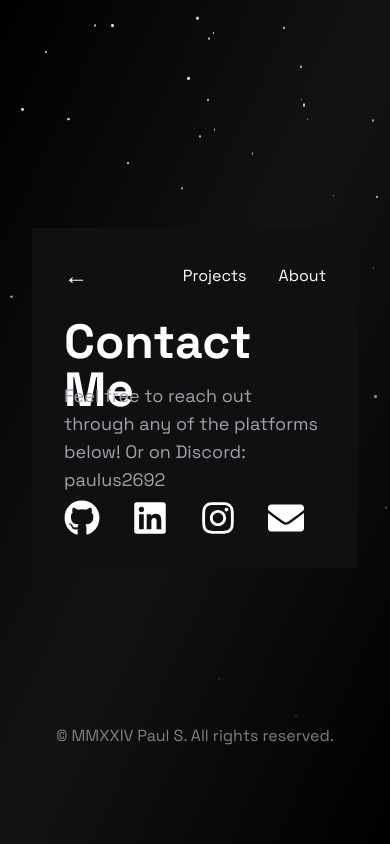
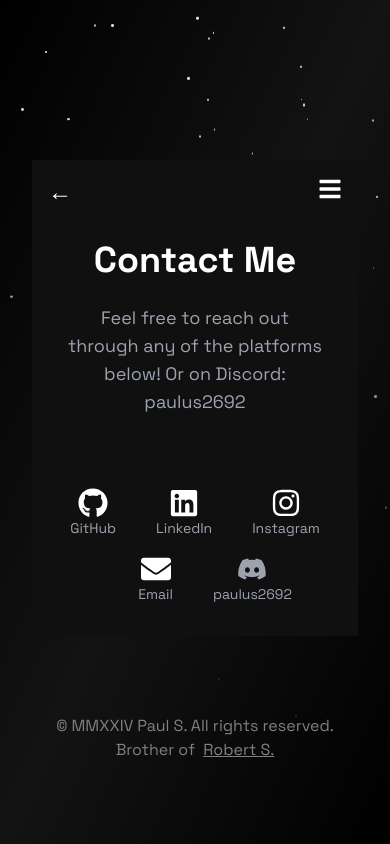
Before and after one commit to Taxanehh/website, a Next.js app: page /contact in a window 390 px wide. Built offline with nearby package versions, Linux system fonts and the light colour scheme.

Commit message:
Responsive

```diff
--- a/app/components/about.jsx
+++ b/app/components/about.jsx
@@ -1,10 +1,12 @@
 import React, { useState } from 'react';
 import { motion, AnimatePresence } from 'framer-motion';
 import { useRouter } from 'next/navigation';
+import { FaBars, FaTimes } from 'react-icons/fa';
 
 export default function About() {
   const router = useRouter();
   const [isLeaving, setIsLeaving] = useState(false);
+  const [isMenuOpen, setIsMenuOpen] = useState(false);
 
   const handleNavigation = (url) => {
     setIsLeaving(true);
@@ -13,24 +15,34 @@ export default function About() {
     }, 1000);
   };
 
+  const toggleMenu = () => {
+    setIsMenuOpen((prev) => !prev);
+  };
+
   return (
     <AnimatePresence>
       {!isLeaving && (
         <motion.div
-          className="min-h-screen bg-[#101010] text-white px-8 sm:px-12 lg:px-24 xl:px-32 py-8"
+          className="min-h-screen bg-[#101010] text-white px-4 sm:px-8 lg:px-16 xl:px-24 py-4"
           initial={{ opacity: 0 }}
           animate={{ opacity: 1, transition: { duration: 1 } }}
           exit={{ opacity: 0, transition: { duration: 1 } }}
         >
           {/* Back button and Projects/Contact links */}
-          <header className="flex justify-between items-center mb-16">
+          <header className="flex justify-between items-center mb-8">
             <motion.a
               onClick={() => handleNavigation('/')}
               className="text-white text-2xl hover:text-gray-300 cursor-pointer transition"
             >
               ←
             </motion.a>
-            <nav className="space-x-8">
+            {/* Hamburger Icon */}
+            <div className="block sm:hidden">
+              <button onClick={toggleMenu} className="text-white text-2xl">
+                {isMenuOpen ? <FaTimes /> : <FaBars />}
+              </button>
+            </div>
+            <nav className="hidden sm:flex space-x-4">
               <motion.a
                 onClick={() => handleNavigation('/projects')}
                 className="hover:text-gray-300 cursor-pointer transition"
@@ -45,6 +57,38 @@ export default function About() {
               </motion.a>
             </nav>
           </header>
+
+          {/* Mobile Menu */}
+          <AnimatePresence>
+            {isMenuOpen && (
+              <motion.div
+                className="fixed inset-0 z-10 bg-[#101010] bg-opacity-90 flex flex-col items-center justify-center"
+                initial={{ opacity: 0 }}
+                animate={{ opacity: 1, transition: { duration: 0.3 } }}
+                exit={{ opacity: 0, transition: { duration: 0.3 } }}
+              >
+                {/* Close Button */}
+                <button
+                  onClick={toggleMenu}
+                  className="absolute top-4 right-4 text-white text-2xl"
+                >
+                  <FaTimes />
+                </button>
+                <motion.a
+                  onClick={() => { handleNavigation('/projects'); setIsMenuOpen(false); }}
+                  className="text-white text-2xl hover:text-gray-300 mb-4"
+                >
+                  Projects
+                </motion.a>
+                <motion.a
+                  onClick={() => { handleNavigation('/contact'); setIsMenuOpen(false); }}
+                  className="text-white text-2xl hover:text-gray-300 mb-4"
+                >
+                  Contact
+                </motion.a>
+              </motion.div>
+            )}
+          </AnimatePresence>
 
           {/* Main content */}
           <main>
--- a/app/components/contact.jsx
+++ b/app/components/contact.jsx
@@ -1,11 +1,12 @@
 import React, { useState } from 'react';
 import { motion, AnimatePresence } from 'framer-motion';
 import { useRouter } from 'next/navigation';
-import { FaGithub, FaLinkedin, FaInstagram, FaEnvelope } from 'react-icons/fa';
+import { FaGithub, FaLinkedin, FaInstagram, FaEnvelope, FaDiscord, FaBars, FaTimes } from 'react-icons/fa';
 
 export default function Contact() {
   const router = useRouter();
   const [isLeaving, setIsLeaving] = useState(false);
+  const [isMenuOpen, setIsMenuOpen] = useState(false);
 
   const handleNavigation = (url) => {
     setIsLeaving(true);
@@ -14,24 +15,34 @@ export default function Contact() {
     }, 1000);
   };
 
+  const toggleMenu = () => {
+    setIsMenuOpen((prev) => !prev);
+  };
+
   return (
     <AnimatePresence>
       {!isLeaving && (
         <motion.div
-          className="min-h- bg-[#101010] text-white px-8 sm:px-12 lg:px-24 xl:px-32 py-8"
+          className="bg-[#101010] text-white px-4 sm:px-8 lg:px-16 xl:px-24 py-4"
           initial={{ opacity: 0 }}
           animate={{ opacity: 1, transition: { duration: 1 } }}
           exit={{ opacity: 0, transition: { duration: 1 } }}
         >
-          {/* Back button and About/Projects links */}
-          <header className="flex justify-between items-center mb-16">
+          {/* Header with hamburger menu */}
+          <header className="flex justify-between items-center mb-8">
             <motion.a
               onClick={() => handleNavigation('/')}
               className="text-white text-2xl hover:text-gray-300 cursor-pointer transition"
             >
               ←
             </motion.a>
-            <nav className="space-x-8">
+            {/* Hamburger Icon */}
+            <div className="block sm:hidden">
+              <button onClick={toggleMenu} className="text-white text-2xl">
+                {isMenuOpen ? <FaTimes /> : <FaBars />}
+              </button>
+            </div>
+            <nav className="hidden sm:flex space-x-4">
               <motion.a
                 onClick={() => handleNavigation('/projects')}
                 className="hover:text-gray-300 cursor-pointer transition"
@@ -47,10 +58,42 @@ export default function Contact() {
             </nav>
           </header>
 
+          {/* Mobile Menu */}
+          <AnimatePresence>
+            {isMenuOpen && (
+              <motion.div
+                className="fixed inset-0 z-10 bg-[#101010] bg-opacity-90 flex flex-col items-center justify-center"
+                initial={{ opacity: 0 }}
+                animate={{ opacity: 1, transition: { duration: 0.3 } }}
+                exit={{ opacity: 0, transition: { duration: 0.3 } }}
+              >
+                {/* Close Button */}
+                <button
+                  onClick={toggleMenu}
+                  className="absolute top-4 right-4 text-white text-2xl"
+                >
+                  <FaTimes />
+                </button>
+                <motion.a
+                  onClick={() => { handleNavigation('/projects'); setIsMenuOpen(false); }}
+                  className="text-white text-2xl hover:text-gray-300 mb-4"
+                >
+                  Projects
+                </motion.a>
+                <motion.a
+                  onClick={() => { handleNavigation('/about'); setIsMenuOpen(false); }}
+                  className="text-white text-2xl hover:text-gray-300 mb-4"
+                >
+                  About
+                </motion.a>
+              </motion.div>
+            )}
+          </AnimatePresence>
+
           {/* Main content */}
-          <main>
+          <main className="flex flex-col items-center">
             <motion.h1
-              className="text-5xl font-bold mb-8 grid grid-rows-[20px_1fr_20px] items-center justify-items-center"
+              className="text-4xl sm:text-5xl font-bold mb-2 text-center"
               initial={{ opacity: 0, y: 30 }}
               animate={{ opacity: 1, y: 0, transition: { duration: 1, delay: 0.3 } }}
             >
@@ -58,7 +101,7 @@ export default function Contact() {
             </motion.h1>
 
             <motion.p
-              className="text-lg text-gray-400 mb-8 grid grid-rows-[20px_1fr_20px] items-center justify-items-center"
+              className="text-lg text-gray-400 mb-6 text-center px-4 py-4"
               initial={{ opacity: 0, y: 30 }}
               animate={{ opacity: 1, y: 0, transition: { duration: 1, delay: 0.6 } }}
             >
@@ -67,26 +110,47 @@ export default function Contact() {
 
             {/* Icons and Links */}
             <motion.div
-              className="flex space-x-8 text-4xl flex-grow flex row-start-2 items-center sm:items-start relative z-10"
+              className="flex flex-wrap justify-center items-center space-x-10 py-4"
               initial={{ opacity: 0, y: 30 }}
               animate={{ opacity: 1, y: 0, transition: { duration: 1, delay: 0.9 } }}
             >
               {/* GitHub */}
-              <a href="https://github.com/Taxanehh" target="_blank" className="hover:text-gray-300 transition">
+              <div className="flex flex-col items-center">
+                <a href="https://github.com/Taxanehh" target="_blank" rel="noopener noreferrer" className="hover:text-gray-300 transition text-3xl pt-4">
                   <FaGithub />
                 </a>
+                <p className="text-gray-400 text-sm">GitHub</p>
+              </div>
+
               {/* LinkedIn */}
-              <a href="https://www.linkedin.com/in/paul-stokreef/" target="_blank" className="hover:text-gray-300 transition">
+              <div className="flex flex-col items-center">
+                <a href="https://www.linkedin.com/in/paul-stokreef/" target="_blank" rel="noopener noreferrer" className="hover:text-gray-300 transition text-3xl pt-4">
                   <FaLinkedin />
                 </a>
+                <p className="text-gray-400 text-sm">LinkedIn</p>
+              </div>
+
               {/* Instagram */}
-              <a href="https://www.instagram.com/paul.stokreef/" target="_blank" className="hover:text-gray-300 transition">
+              <div className="flex flex-col items-center">
+                <a href="https://www.instagram.com/paul.stokreef/" target="_blank" rel="noopener noreferrer" className="hover:text-gray-300 transition text-3xl pt-4">
                   <FaInstagram />
                 </a>
+                <p className="text-gray-400 text-sm">Instagram</p>
+              </div>
+
               {/* Email */}
-              <a href="mailto:paul.stokreef@gmail.com" target="_blank" className="hover:text-gray-300 transition">
+              <div className="flex flex-col items-center">
+                <a href="mailto:paul.stokreef@gmail.com" target="_blank" rel="noopener noreferrer" className="hover:text-gray-300 transition text-3xl pt-4">
                   <FaEnvelope />
                 </a>
+                <p className="text-gray-400 text-sm">Email</p>
+              </div>
+
+              {/* Discord (non-clickable) */}
+              <div className="flex flex-col items-center pt-4">
+                <FaDiscord className="text-3xl text-gray-400 " />
+                <p className="text-gray-400 text-sm">paulus2692</p>
+              </div>
             </motion.div>
           </main>
         </motion.div>
--- a/app/components/footer.jsx
+++ b/app/components/footer.jsx
@@ -37,10 +37,19 @@ const Footer = () => {
         <motion.footer
             initial={{ opacity: 0 }}
             animate={{ opacity: 1 }}
-            transition={{ delay: 1.5, duration: 0.5 }} // 3 seconds delay, 1 second fade-in
-            className="text-[#808080] "
+            transition={{ delay: 1.5, duration: 0.5 }} // 1.5 seconds delay, 0.5 seconds fade-in
+            className="text-[#808080] px-2 py-0.5"
         >
-            <p>© {romanYear} Paul S. All rights reserved.</p>
+            <p className="text-center">© {romanYear} Paul S. All rights reserved.</p>
+            <p className="flex items-center justify-center text-center">
+                Brother of &nbsp;
+                <a
+                    href="https://robert-s.dev/"
+                    className="text-[#808080] hover:text-[#dbdbdb] underline transition"
+                >
+                    Robert S.
+                </a>
+            </p>
         </motion.footer>
     );
 };
--- a/app/components/projects.tsx
+++ b/app/components/projects.tsx
@@ -2,10 +2,12 @@ import React, { useState } from 'react';
 import Link from 'next/link';
 import { motion, AnimatePresence } from 'framer-motion';
 import { useRouter } from 'next/navigation';
+import { FaBars, FaTimes } from 'react-icons/fa';
 
 export default function Projects() {
   const router = useRouter();
   const [isLeaving, setIsLeaving] = useState(false);
+  const [isMenuOpen, setIsMenuOpen] = useState(false); // State for menu toggle
 
   // Sample data for important and other projects
   const importantProjects = [
@@ -14,32 +16,72 @@ export default function Projects() {
       description: 'An open-source Secret Manager for storing passwords',
       githubLink: 'https://github.com/Taxanehh/Secretmanager',
       date: 'September 2024',
-      views: '0',
     },
     {
       title: 'TO BE ANNOUNCED',
       description: 'TO BE ANNOUNCED',
       githubLink: 'https://www.youtube.com/watch?v=dQw4w9WgXcQ',
       date: 'TO BE ANNOUNCED',
-      views: '0',
+    },
+    {
+      title: 'TO BE ANNOUNCED',
+      description: 'TO BE ANNOUNCED',
+      githubLink: 'https://www.youtube.com/watch?v=dQw4w9WgXcQ',
+      date: 'TO BE ANNOUNCED',
     },
   ];
 
   const otherProjects = [
-    { title: 'TO BE ANNOUNCED', date: 'TO BE ANNOUNCED', views: 'TO BE ANNOUNCED', githubLink: 'https://www.youtube.com/watch?v=dQw4w9WgXcQ' },
-    { title: 'TO BE ANNOUNCED', date: 'TO BE ANNOUNCED', views: 'TO BE ANNOUNCED', githubLink: 'https://www.youtube.com/watch?v=dQw4w9WgXcQ' },
-    { title: 'TO BE ANNOUNCED', date: 'TO BE ANNOUNCED', views: 'TO BE ANNOUNCED', githubLink: 'https://www.youtube.com/watch?v=dQw4w9WgXcQ' },
-    { title: 'TO BE ANNOUNCED', date: 'TO BE ANNOUNCED', views: 'TO BE ANNOUNCED', githubLink: 'https://www.youtube.com/watch?v=dQw4w9WgXcQ' },
-    { title: 'TO BE ANNOUNCED', date: 'TO BE ANNOUNCED', views: 'TO BE ANNOUNCED', githubLink: 'https://www.youtube.com/watch?v=dQw4w9WgXcQ' },
-    { title: 'TO BE ANNOUNCED', date: 'TO BE ANNOUNCED', views: 'TO BE ANNOUNCED', githubLink: 'https://www.youtube.com/watch?v=dQw4w9WgXcQ' },
+    {
+      title: 'CodeByPaul.com',
+      description: 'The website you are on right now',
+      date: 'October 2024',
+      githubLink: 'https://www.youtube.com/watch?v=dQw4w9WgXcQ',
+    },
+    {
+      title: 'TO BE ANNOUNCED',
+      description: 'Details will be revealed later.',
+      date: 'TO BE ANNOUNCED',
+      githubLink: 'https://www.youtube.com/watch?v=dQw4w9WgXcQ',
+    },
+    {
+      title: 'TO BE ANNOUNCED',
+      description: 'Details will be revealed later.',
+      date: 'TO BE ANNOUNCED',
+      githubLink: 'https://www.youtube.com/watch?v=dQw4w9WgXcQ',
+    },
+    {
+      title: 'TO BE ANNOUNCED',
+      description: 'Details will be revealed later.',
+      date: 'TO BE ANNOUNCED',
+      githubLink: 'https://www.youtube.com/watch?v=dQw4w9WgXcQ',
+    },
+    {
+      title: 'TO BE ANNOUNCED',
+      description: 'Details will be revealed later.',
+      date: 'TO BE ANNOUNCED',
+      githubLink: 'https://www.youtube.com/watch?v=dQw4w9WgXcQ',
+    },
+    {
+      title: 'TO BE ANNOUNCED',
+      description: 'Details will be revealed later.',
+      date: 'TO BE ANNOUNCED',
+      githubLink: 'https://www.youtube.com/watch?v=dQw4w9WgXcQ',
+    },
+    // Add more projects as needed
   ];
 
   // Function to handle navigation with fade-out animation
-  const handleNavigation = (url: string) => {
+  const handleNavigation = (url) => {
     setIsLeaving(true); // Trigger fade out
     setTimeout(() => {
       router.push(url); // Navigate to the new page after fade-out
     }, 1000); // Match the duration of the fade-out
+  };
+
+  // Function to toggle the mobile menu
+  const toggleMenu = () => {
+    setIsMenuOpen((prev) => !prev);
   };
 
   return (
@@ -51,7 +93,7 @@ export default function Projects() {
           animate={{ opacity: 1, transition: { duration: 1 } }} // Fade-in animation
           exit={{ opacity: 0, transition: { duration: 1 } }} // Fade-out on exit
         >
-          {/* Back arrow and About/Contact links */}
+          {/* Header with hamburger menu */}
           <header className="flex justify-between items-center mb-16">
             <motion.a
               onClick={() => handleNavigation('/')} // Handle navigation to Home with fade-out
@@ -59,7 +101,15 @@ export default function Projects() {
             >
               ←
             </motion.a>
-            <nav className="space-x-8">
+
+            {/* Hamburger Icon */}
+            <div className="block sm:hidden">
+              <button onClick={toggleMenu} className="text-white text-2xl">
+                {isMenuOpen ? <FaTimes /> : <FaBars />}
+              </button>
+            </div>
+
+            <nav className="hidden sm:flex space-x-8">
               <motion.a
                 onClick={() => handleNavigation('/about')} // Handle navigation to About with fade-out
                 className="hover:text-gray-300 cursor-pointer transition"
@@ -74,6 +124,31 @@ export default function Projects() {
               </motion.a>
             </nav>
           </header>
+
+          {/* Mobile Menu */}
+          <AnimatePresence>
+            {isMenuOpen && (
+              <motion.div
+                className="fixed inset-0 z-10 bg-[#101010] bg-opacity-90 flex flex-col items-center justify-center"
+                initial={{ opacity: 0 }}
+                animate={{ opacity: 1, transition: { duration: 0.3 } }}
+                exit={{ opacity: 0, transition: { duration: 0.3 } }}
+              >
+                <motion.a
+                  onClick={() => { handleNavigation('/about'); setIsMenuOpen(false); }}
+                  className="text-white text-2xl hover:text-gray-300 mb-4"
+                >
+                  About
+                </motion.a>
+                <motion.a
+                  onClick={() => { handleNavigation('/contact'); setIsMenuOpen(false); }}
+                  className="text-white text-2xl hover:text-gray-300 mb-4"
+                >
+                  Contact
+                </motion.a>
+              </motion.div>
+            )}
+          </AnimatePresence>
 
           {/* Main content */}
           <main>
@@ -93,18 +168,17 @@ export default function Projects() {
             </motion.p>
 
             {/* Important Projects */}
-            <section className="grid gap-8 mb-16">
+            <section className="grid gap-8 mb-16 sm:grid-cols-1 md:grid-cols-2 lg:grid-cols-3"> {/* Adjust the grid columns */}
               {importantProjects.map((project, index) => (
                 <motion.div
                   key={index}
-                  className="p-8 bg-[#1a1a1a] rounded-lg shadow-md"
+                  className="p-8 bg-[#1a1a1a] rounded-lg shadow-md w-full" // Added width full
                   initial={{ opacity: 0, y: 20 }} // Fade-in for important projects
                   animate={{ opacity: 1, y: 0 }} // Animate to visible
                   transition={{ duration: 1, delay: 0.3 + index * 0.2 }} // Staggered animation with delay
                 >
                   <div className="flex justify-between items-center mb-4">
                     <span className="text-sm text-gray-400">{project.date}</span>
-                    <span className="text-sm text-gray-400">{project.views} views</span>
                   </div>
                   <h2 className="text-3xl font-semibold mb-2">{project.title}</h2>
                   <p className="text-gray-400 mb-4">{project.description}</p>
@@ -123,16 +197,16 @@ export default function Projects() {
               {otherProjects.map((project, index) => (
                 <motion.div
                   key={index}
-                  className="p-6 bg-[#1a1a1a] rounded-lg shadow-md"
+                  className="p-6 bg-[#1a1a1a] rounded-lg shadow-md w-full" // Added width full
                   initial={{ opacity: 0, y: 20 }} // Fade-in for other projects
                   animate={{ opacity: 1, y: 0 }} // Animate to visible
                   transition={{ duration: 1, delay: 0.5 + index * 0.2 }} // Staggered animation with delay
                 >
                   <div className="flex justify-between items-center mb-4">
                     <span className="text-sm text-gray-400">{project.date}</span>
-                    <span className="text-sm text-gray-400">{project.views} views</span>
                   </div>
                   <h3 className="text-xl font-semibold">{project.title}</h3>
+                  <p className="text-gray-400 mb-4">{project.description}</p>
                   <Link href={project.githubLink} target="_blank" className="text-gray-300 hover:underline">
                     Read more →
                   </Link>
--- a/app/layout.tsx
+++ b/app/layout.tsx
@@ -14,7 +14,7 @@ const geistMono = localFont({
 });
 
 export const metadata: Metadata = {
-  title: "Portfolio Paul S.",
+  title: "Paul S.",
   description: "Portfolio of Paul S.",
 };
 
```
Lines whose indentation alone changed are shown as unchanged.
